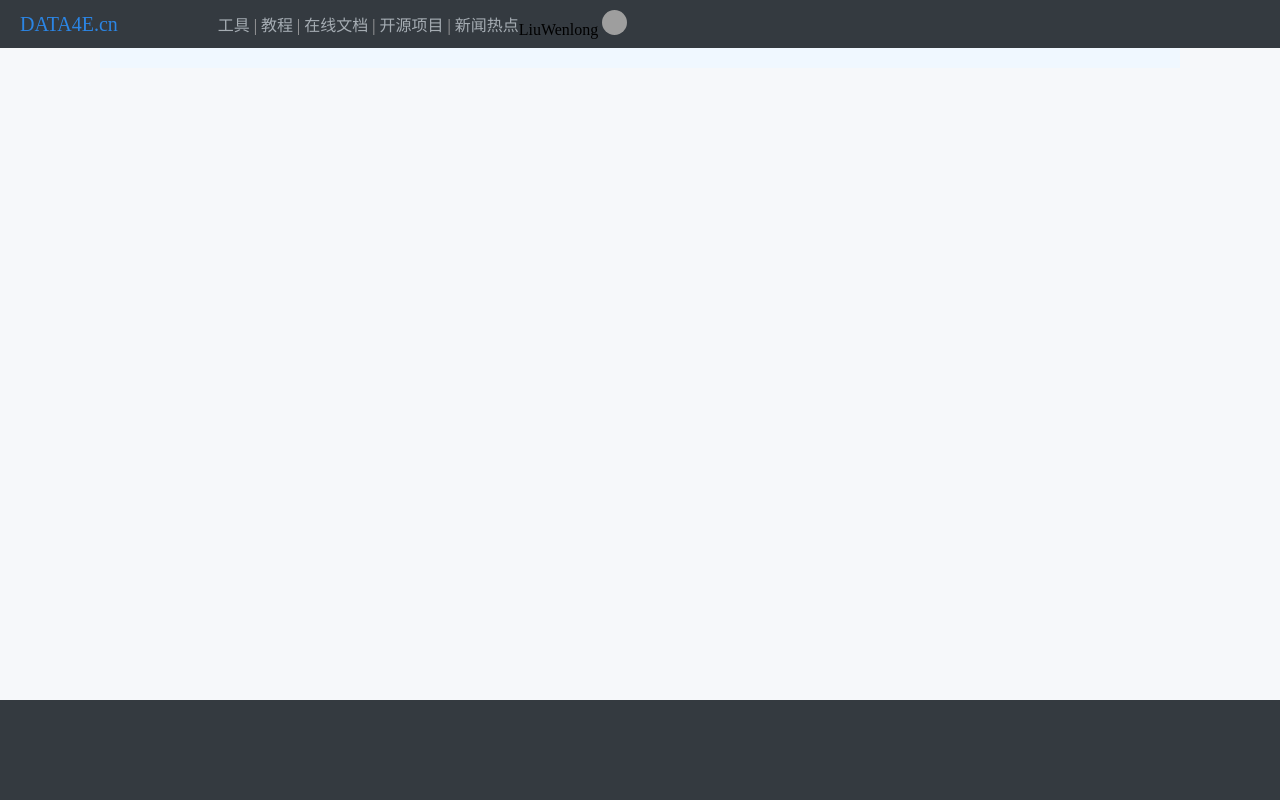
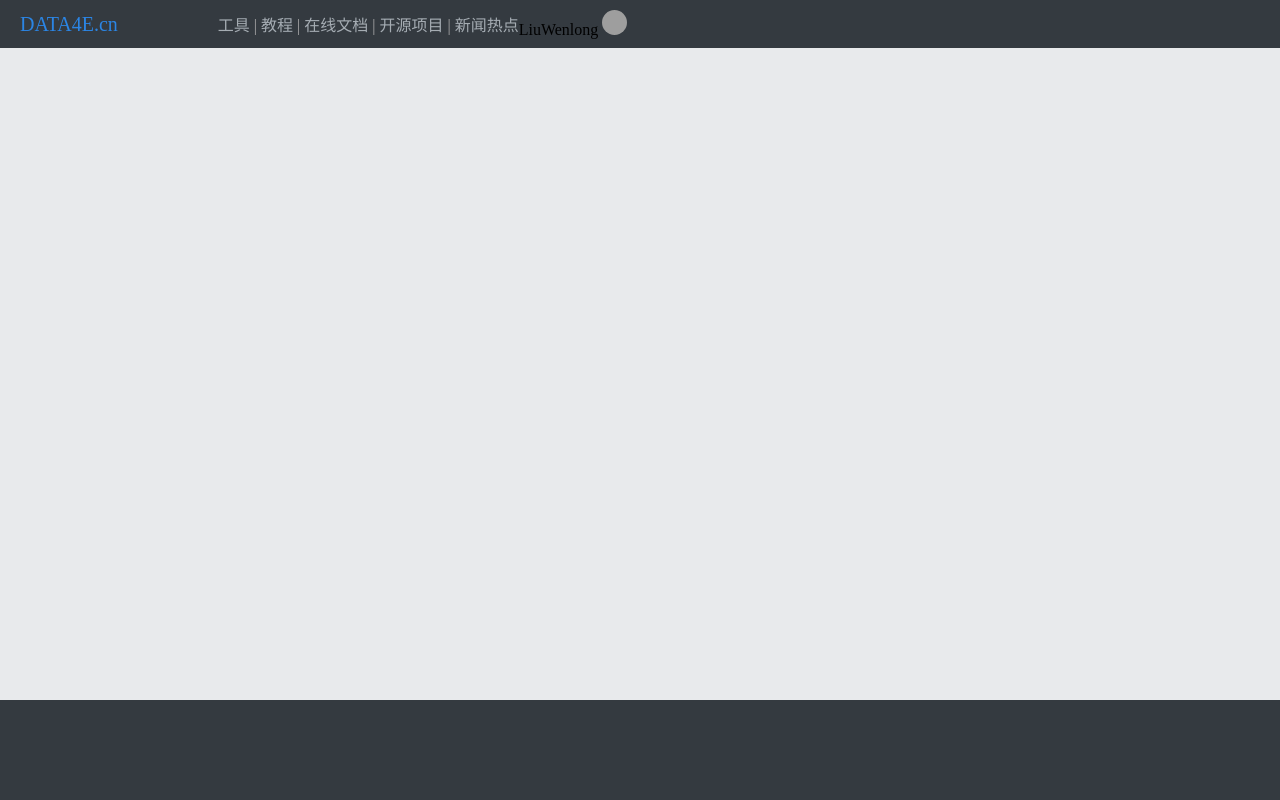
Before and after one commit to data4e/data4e, a Django app: page / in a window 1280 px wide. Run offline with Django 3.2, Linux system fonts and the light colour scheme; grey boxes are pictures that could not be loaded.

Commit message:
修改样式

```diff
--- a/templates/500.html
+++ b/templates/500.html
@@ -1,6 +1,6 @@
 {% extends 'base.html' %}
 {% block content_left %}
     <div>
-        Sorry, 💦  服务器报了个500 ，大佬你刷新一下吧 ～～
+        Sorry, 💦  服务器报了个500 ，大佬先刷新一下吧 ～～
     </div>
 {% endblock %}
--- a/templates/base.html
+++ b/templates/base.html
@@ -29,12 +29,12 @@
         min-height: 100%;
         height: auto !important;
         position: relative;
-        background-color: #f6f8fa;
+        background-color: #e8eaec;
     }
     .content {
-        margin: 0 100px 0 100px;
+        margin: 10px 100px 90px 100px;
         padding: 10px;
-        background-color: aliceblue;
+        border-radius: 5px;
     }
 </style>
 </html>
```
